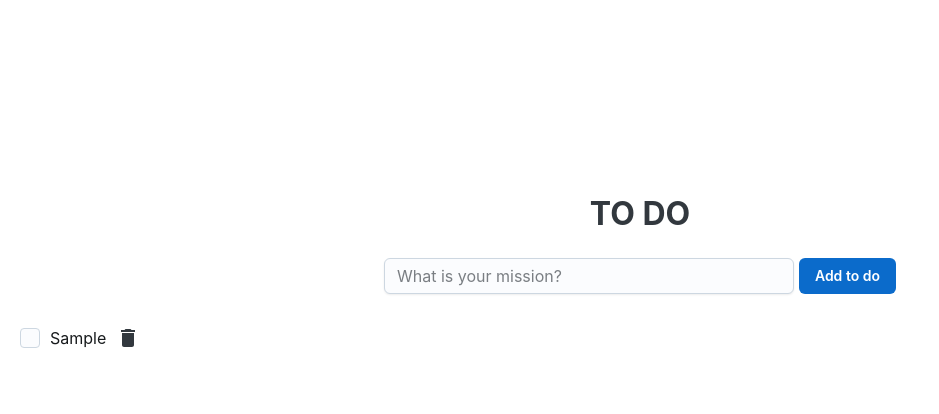
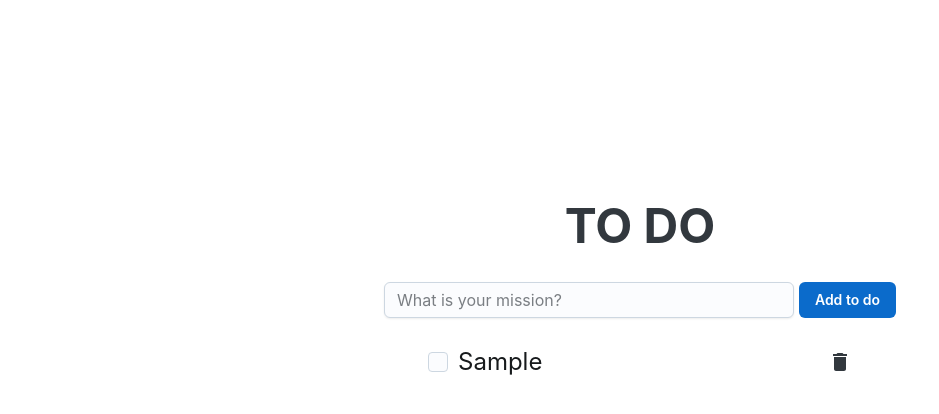
Before and after one commit to mouhamadx92x/to-do, a Next.js app: page / in a window 1280 px wide. Both pictures are taken after typing "Sample" into the empty fields and a click on the button "Add to do". Shown: the top 414 px of the page, without its empty margins (0-939 px from the left). Built offline with nearby package versions, Linux system fonts and the light colour scheme.

Commit message:
styles the checkbox

```diff
--- a/src/app/page.tsx
+++ b/src/app/page.tsx
@@ -10,7 +10,13 @@ import {
 } from "@mui/joy";
 import DeleteIcon from "@mui/icons-material/Delete";
 import React, { useState } from "react";
-import { homePageMainBox, tittleText, toDoInputField } from "./styles";
+import {
+    homePageMainBoxStyles,
+    tittleTextStyles,
+    toDoInputFieldStyles,
+    toDoListStyles,
+    toDoCheckBoxStyles,
+} from "./styles";
 import { v4 as uuidV4 } from "uuid";
 
 interface ToDoItem {
@@ -38,25 +44,32 @@ const ToDo = () => {
 
     return (
         <>
-            <Typography component="h1" sx={tittleText}>
+            <Typography component="h1" sx={tittleTextStyles}>
                 TO DO
             </Typography>
-            <Box component="form" onSubmit={submitHandler} sx={homePageMainBox}>
+            <Box
+                component="form"
+                onSubmit={submitHandler}
+                sx={homePageMainBoxStyles}
+            >
                 <Input
                     placeholder="What is your mission?"
                     value={inputValue}
                     onChange={changeHandler}
                     required
-                    sx={toDoInputField}
+                    sx={toDoInputFieldStyles}
                 />
                 <Button type="submit">Add to do</Button>
             </Box>
 
             {toDo && (
-                <List>
+                <List sx={toDoListStyles}>
                     {toDo.map(({ description, id }) => (
                         <ListItem key={id}>
-                            <Checkbox label={description} />
+                            <Checkbox
+                                label={description}
+                                sx={toDoCheckBoxStyles}
+                            />
                             <DeleteIcon />
                         </ListItem>
                     ))}
--- a/src/app/styles.tsx
+++ b/src/app/styles.tsx
@@ -1,4 +1,4 @@
-export const homePageMainBox = {
+export const homePageMainBoxStyles = {
     width: "40vw",
     margin: "0 auto",
     display: "flex",
@@ -7,10 +7,21 @@ export const homePageMainBox = {
     justifyContent: "space-between",
 };
 
-export const tittleText = {
+export const tittleTextStyles = {
     textAlign: "center",
     marginTop: "15%",
-    fontSize: "2rem",
+    fontSize: "3rem",
 };
 
-export const toDoInputField = { width: "80%" };
+export const toDoInputFieldStyles = { width: "80%" };
+
+export const toDoListStyles = {
+    width: "35vw",
+    margin: "0 auto",
+};
+
+export const toDoCheckBoxStyles = {
+    width: "35vw",
+    margin: "0 auto",
+    fontSize: "1.5rem",
+};
```
